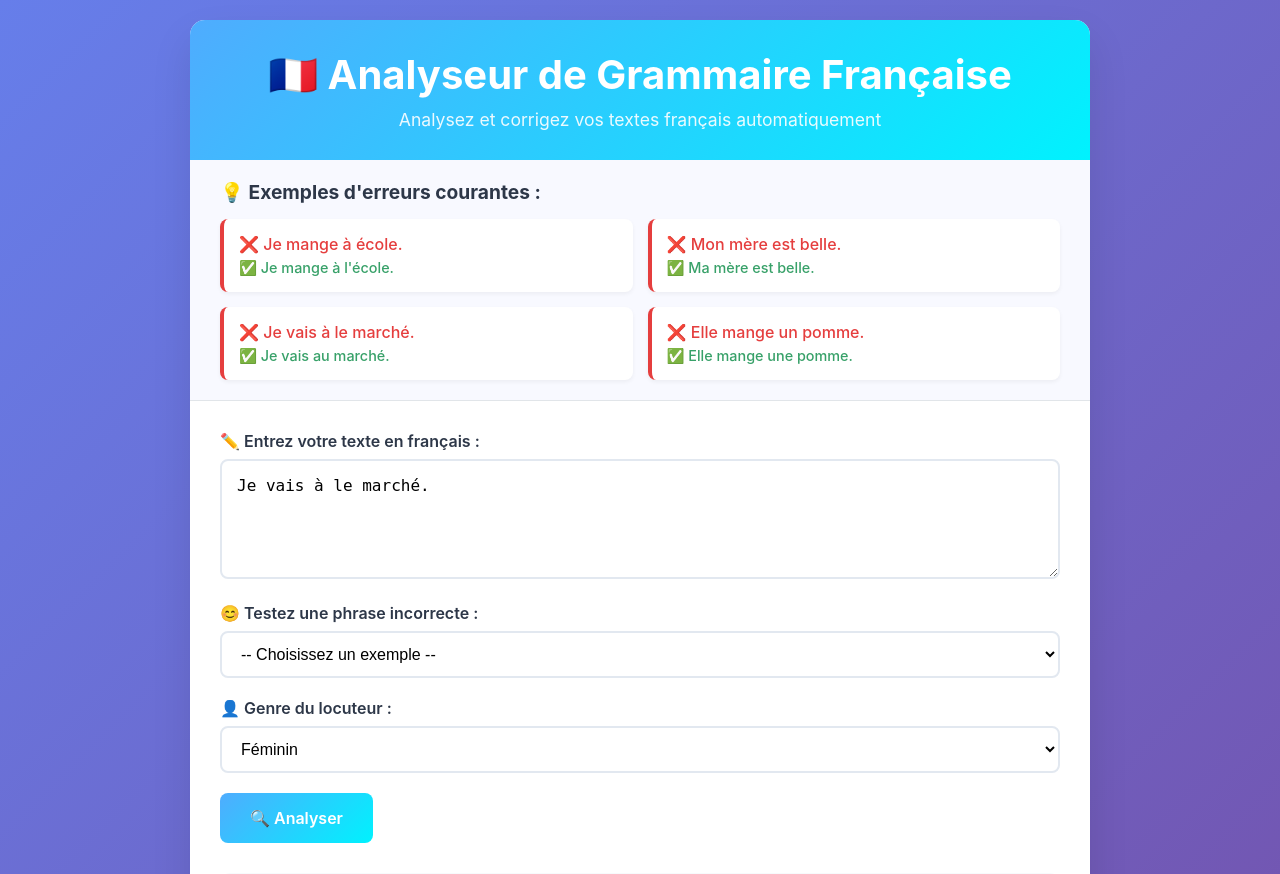
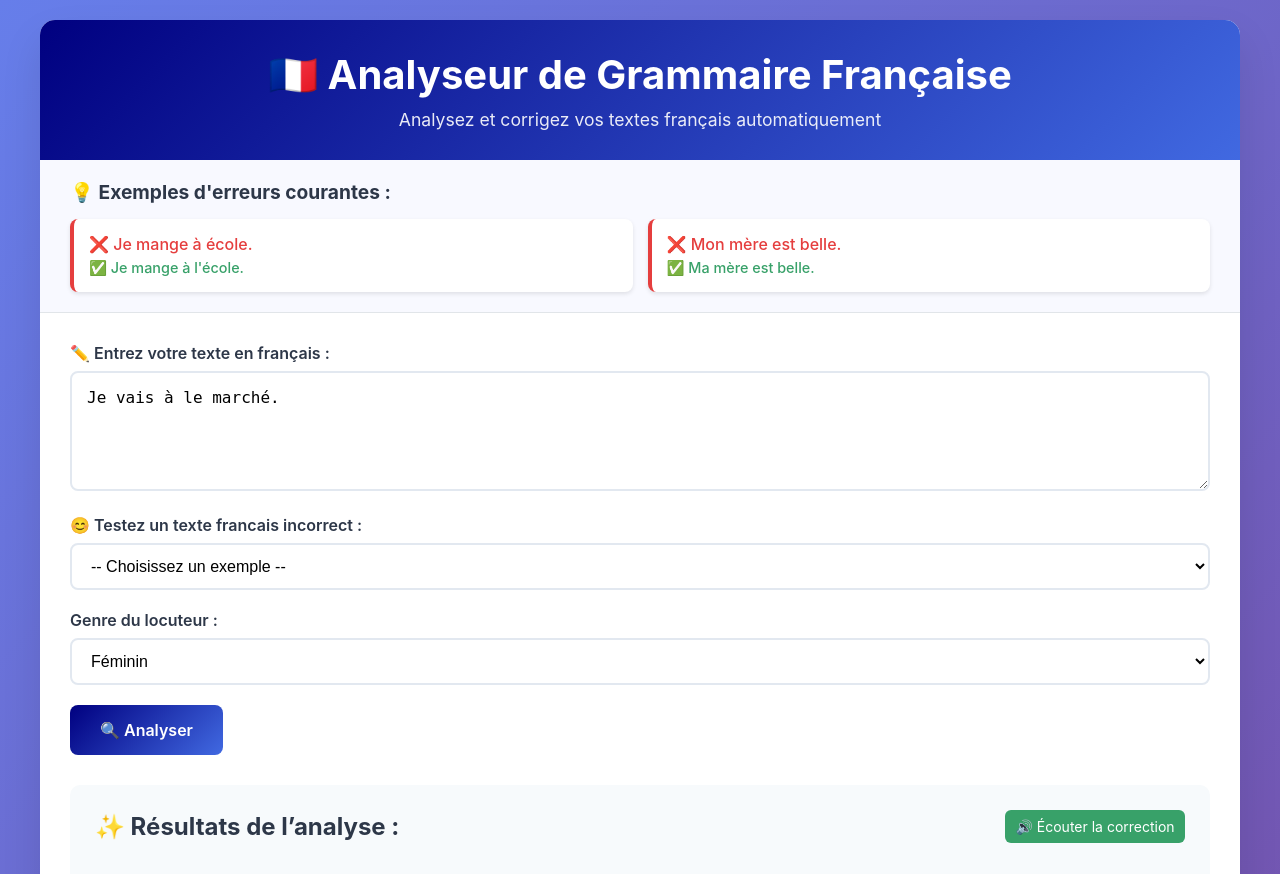
Before and after one commit to mariahcoleno/french-language-learning-platform, a Flask app: page / in a window 1280 px wide. Shown: the top 874 px of the page. Run offline with Flask 3, Linux system fonts and the light colour scheme.

Commit message:
Update index.html to include french girl and removed some example errors from the top of the UI

```diff
--- a/french_learning_web_app/app/templates/index.html
+++ b/french_learning_web_app/app/templates/index.html
@@ -19,7 +19,7 @@
              }
 
              .container {
-            max-width: 900px;
+                 max-width: 1200px;
                  margin: 0 auto;
                  background: white;
                  border-radius: 15px;
@@ -28,7 +28,7 @@
              }
 
              .header {
-            background: linear-gradient(135deg, #4facfe 0%, #00f2fe 100%);
+                 background: linear-gradient(135deg, #000080 0%, #4169E1 100%);
                  color: white;
                  padding: 30px;
                  text-align: center;
@@ -73,7 +73,7 @@
                  padding: 15px;
                  border-radius: 8px;
                  border-left: 4px solid #e53e3e;
-            box-shadow: 0 2px 4px rgba(0,0,0,0.05);
+                 box-shadow: 0 2px 4px rgba(0,0,0,0.1);
              }
 
              .example-item .incorrect {
@@ -137,12 +137,12 @@
 
              select:focus {
                  outline: none;
-            border-color: #4facfe;
+                 border-color: #4169E1;
                  box-shadow: 0 0 0 3px rgba(79, 172, 254, 0.1);
              }
 
              .analyze-btn {
-            background: linear-gradient(135deg, #4facfe 0%, #00f2fe 100%);
+                 background: linear-gradient(135deg, #000080 0%, #4169E1 100%);
                  color: white;
                  border: none;
                  padding: 15px 30px;
@@ -179,7 +182,7 @@
                  justify-content: space-between;
                  align-items: center;
                  margin-bottom: 20px;
-            width: 100%;
+                 grid-column: 1 / -1;
              }
 
              .results-header h3 {
@@ -384,14 +415,6 @@
                          <div class="incorrect">❌ Mon mère est belle.</div>
                          <div class="correct">✅ Ma mère est belle.</div>
                      </div>
-                <div class="example-item">
-                    <div class="incorrect">❌ Je vais à le marché.</div>
-                    <div class="correct">✅ Je vais au marché.</div>
-                </div>
-                <div class="example-item">
-                    <div class="incorrect">❌ Elle mange un pomme.</div>
-                    <div class="correct">✅ Elle mange une pomme.</div>
-                </div>
                  </div>
              </div>
 
@@ -403,7 +426,7 @@
                      </div>
 
                      <div class="input-group">
-                    <label for="example-select">😊 Testez une phrase incorrecte :</label>
+                         <label for="example-select">😊 Testez un texte francais incorrect :</label>
                          <select id="example-select">
                              <option value="">-- Choisissez un exemple --</option>
                              <option value="Je vais à le marché. (Contraction d'article)">Je vais à le marché. (Contraction d'article)</option>
@@ -416,10 +439,10 @@
                      </div>
 
                      <div class="input-group">
-                    <label for="speaker-gender">👤 Genre du locuteur :</label>
+                         <label for="speaker-gender"> Genre du locuteur :</label>
                          <select id="speaker-gender">
-                        <option value="féminin">Féminin</option>
-                        <option value="masculin">Masculin</option>
+                             <option value="Féminin">Féminin</option>
+                             <option value="Masculin">Masculin</option>
                          </select>
                      </div>
 
@@ -428,17 +451,18 @@
 
                  <div id="results" class="results-section hidden">
                      <div class="results-header">
-                    <h3>✨ Résultats de l'analyse :</h3>
+                         <h3>✨ Résultats de l’analyse :</h3>
                          <button class="play-btn" onclick="playCorrection()">🔊 Écouter la correction</button>
                      </div>
 
+                     <div class="results-left">
                          <div class="result-item">
-                    <div class="result-label">➰ Transcription :</div>
+                             <div class="result-label">Transcription du texte francais :</div>
                              <div class="result-value" id="transcription"></div>
                          </div>
 
                          <div class="result-item">
-                    <div class="result-label">👤 Genre sélectionné :</div>
+                             <div class="result-label"> Genre sélectionné :</div>
                              <div class="result-value" id="selected-gender"></div>
                          </div>
 
@@ -450,7 +474,7 @@
                          </div>
 
                          <div class="result-item">
-                    <div class="result-label">✅ Texte corrigé :</div>
+                             <div class="result-label">✅ Texte francais corrigé :</div>
                              <div class="result-value corrected-text" id="corrected-text"></div>
                          </div>
 
```
Also changed, not shown: other parts of french_learning_web_app/app/templates/index.html (+38 -3 lines). Lines whose indentation alone changed are shown as unchanged.
